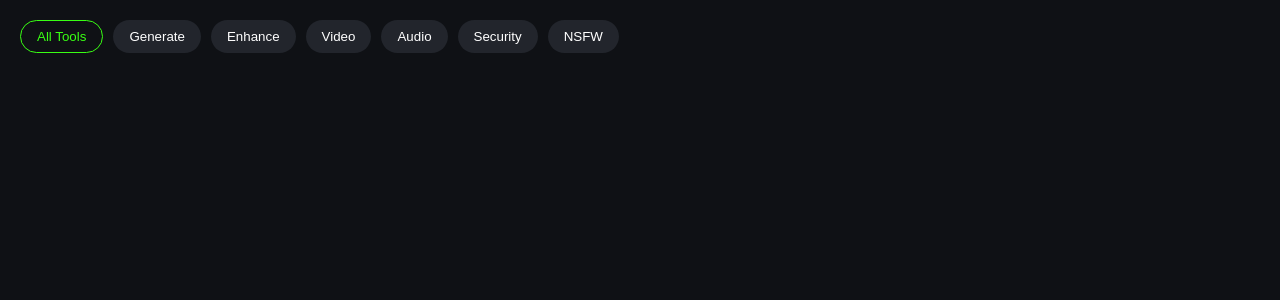
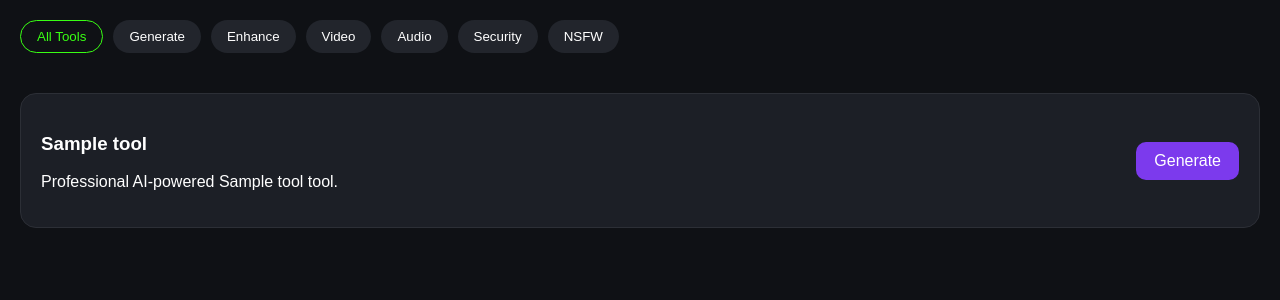
Before and after one commit to moviehall/Node.js-Tools-site, a Node server app: template views/index.ejs in a window 1280 px wide. Shown: the part 73-373 px from the top of the page. Run offline with Node 20, Linux system fonts and the light colour scheme; the template is opened without the code that fills it: most values are stand-ins (such as "Sample title", 1, 10 or a date in 2020).

Commit message:
Update index.ejs

```diff
--- a/views/index.ejs
+++ b/views/index.ejs
@@ -9,6 +9,7 @@
 <header class="header">
   <div class="logo">AI Media Studio</div>
   <div class="url">nocostai.vercel.app</div>
+
   <input
     type="text"
     id="search-input"
@@ -27,7 +28,23 @@
   <button class="pill">NSFW</button>
 </div>
 
-<div id="post-grid" class="tool-list"></div>
+<div class="tool-list">
+  <% tools.forEach(tool => { %>
+    <div
+      class="tool-card"
+      data-title="<%= tool.title.toLowerCase() %>"
+    >
+      <div>
+        <h3><%= tool.title %></h3>
+        <p>Professional AI-powered <%= tool.title %> tool.</p>
+      </div>
+
+      <a href="/tool/<%= tool.slug %>" class="action-btn">
+        Generate
+      </a>
+    </div>
+  <% }) %>
+</div>
 
 <script src="/script.js"></script>
 </body>
```
